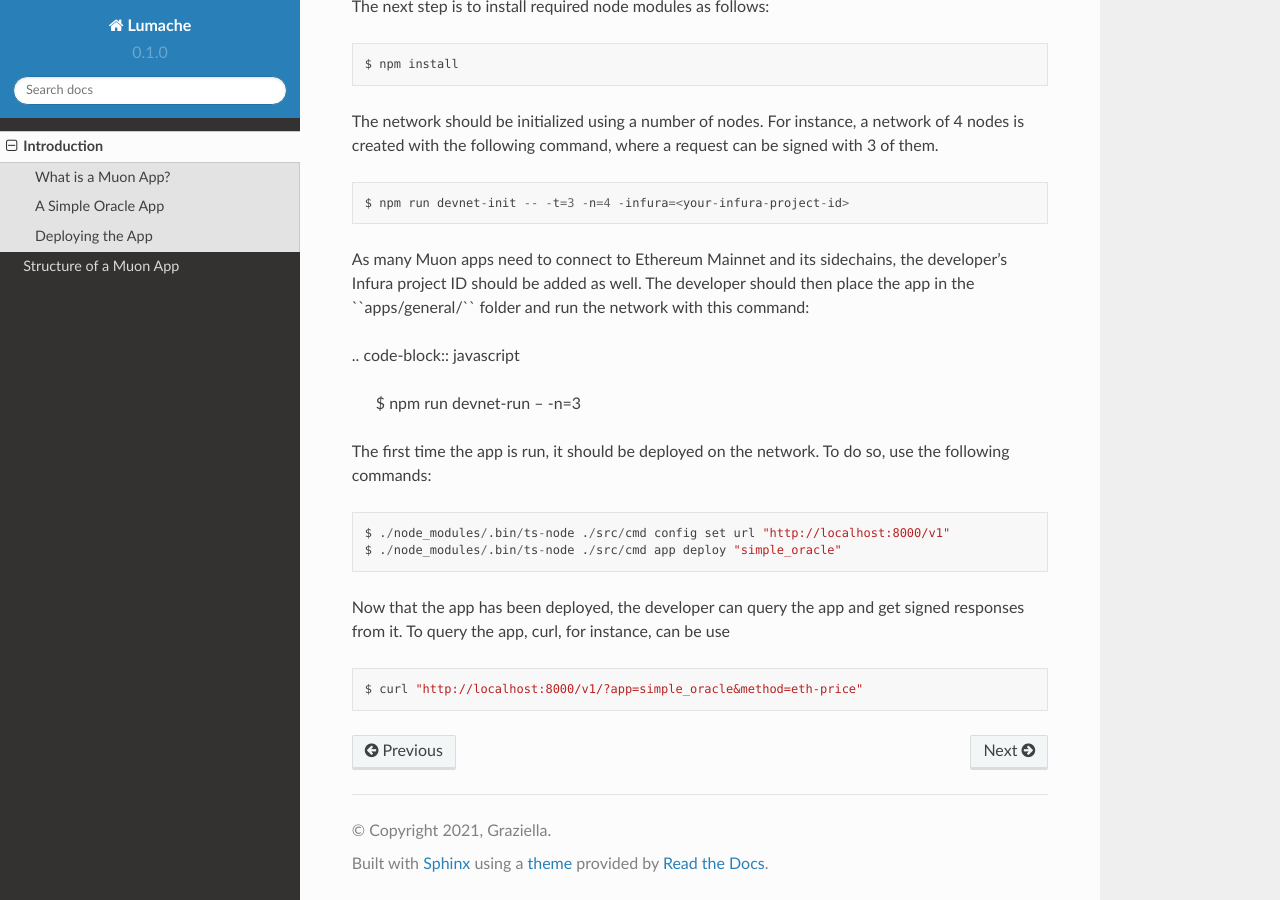
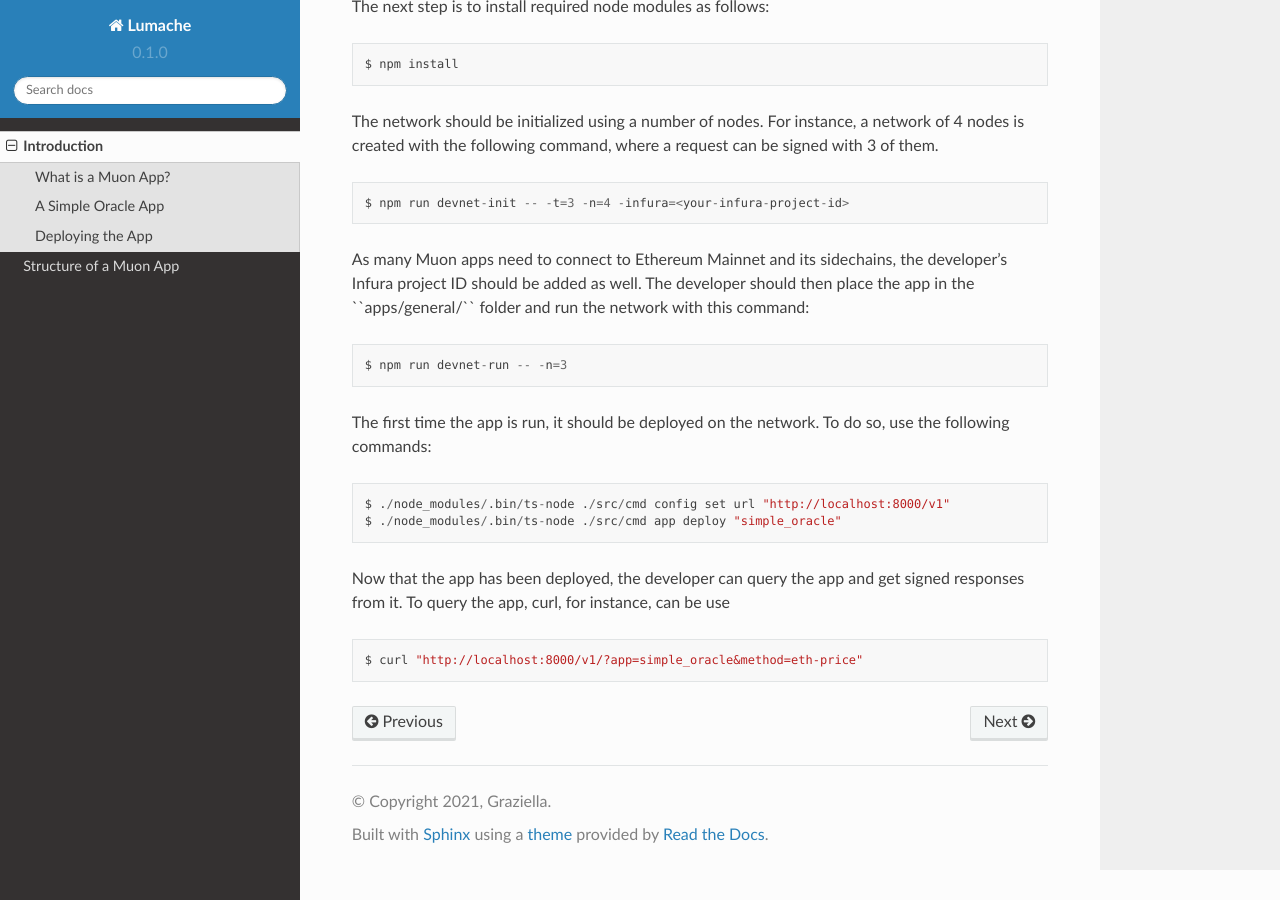
Before and after one commit to abramsymons/rtd-muon, a Sphinx documentation site: the page built from docs/source/introduction.rst, in a window 1280 px wide and 900 px high, scrolled down 1838 px. Built offline with Sphinx 7.4.7 and the Read the Docs theme 2.0.0, drawn with Linux system fonts in a browser that asks for light colours.

Commit message:
Update introduction.rst

```diff
--- a/docs/source/introduction.rst
+++ b/docs/source/introduction.rst
@@ -81,7 +81,7 @@ The network should be initialized using a number of nodes. For instance, a netwo
 
 ‍‍‍As many Muon apps need to connect to Ethereum Mainnet and its sidechains, the developer’s Infura project ID should be added as well. The developer should then place the app in the ‍``apps/general/`` folder and run the network with this command:
 
-‍‍‍.. code-block:: javascript
+.. code-block:: javascript
 
     $ npm run devnet-run -- -n=3
 
```
